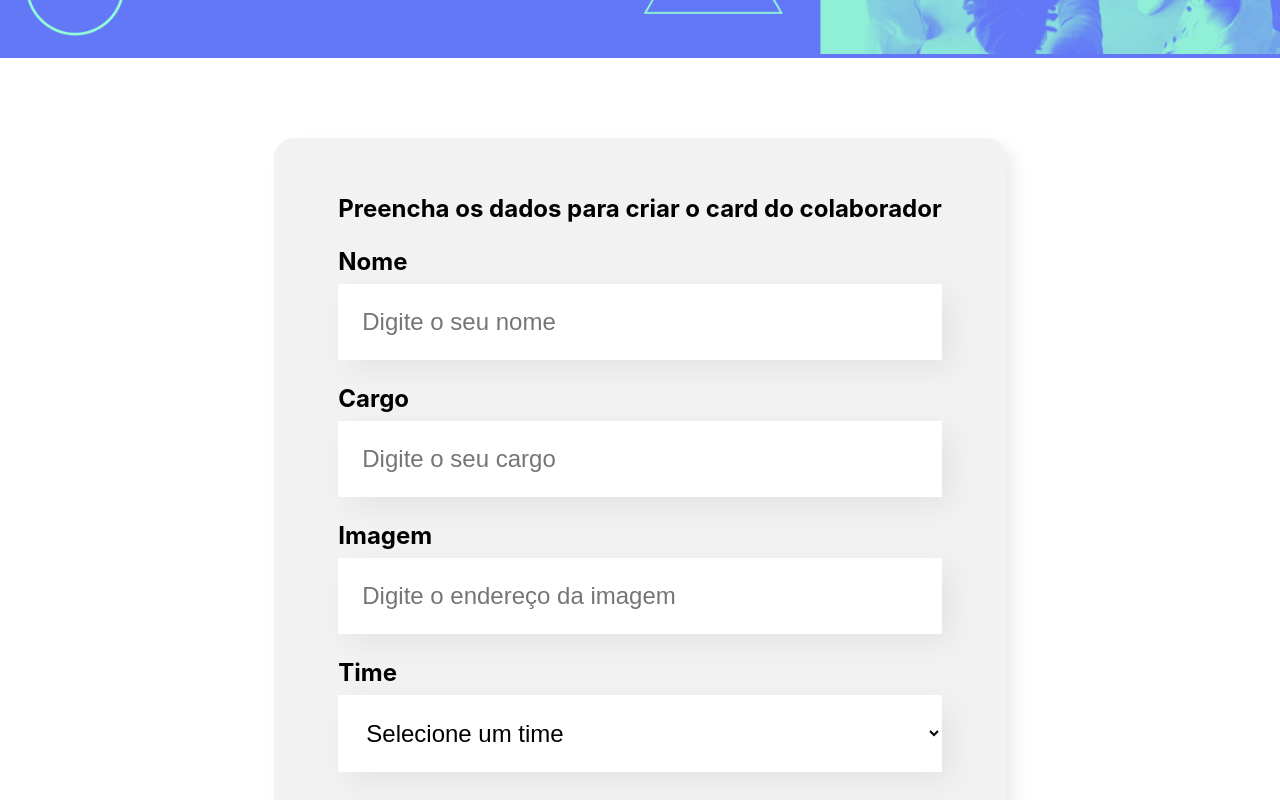
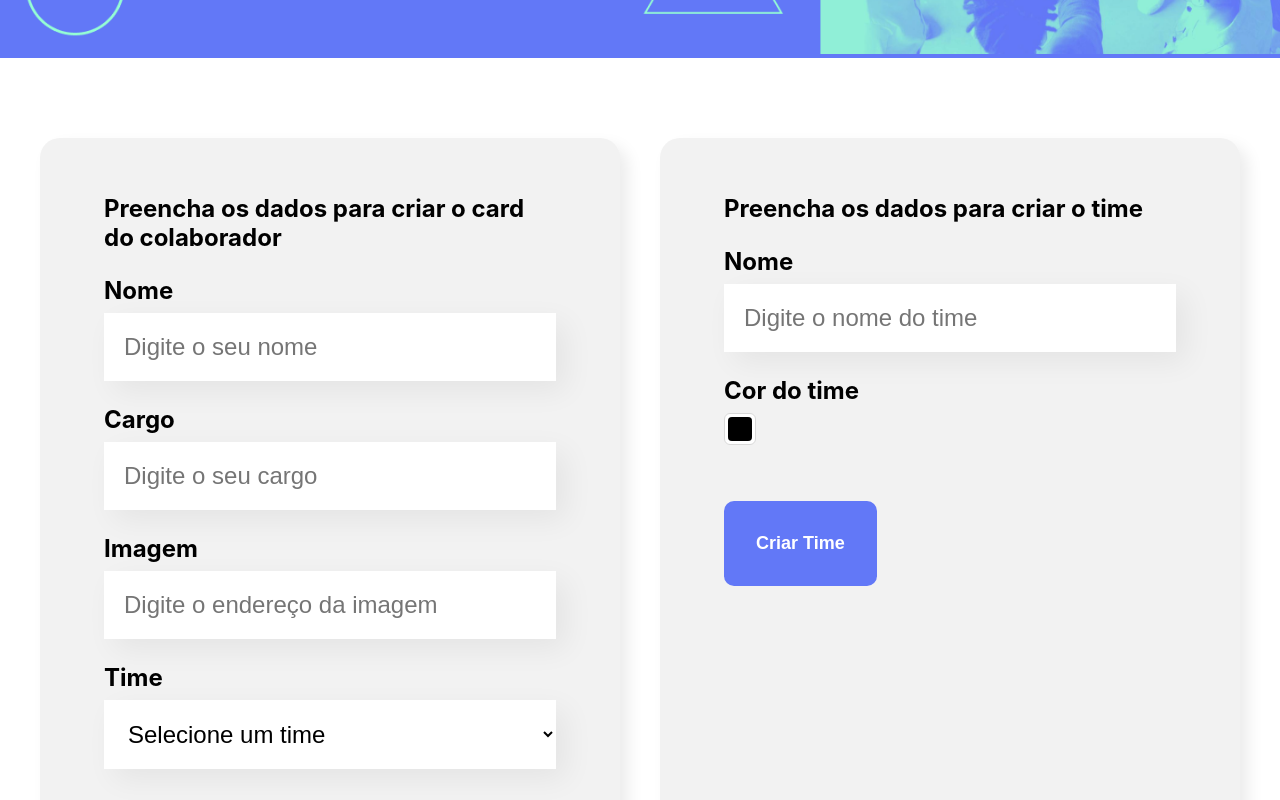
Before and after one commit to MatheusKerscher/organo, a React (Create React App) app: page / in a window 1280 px wide. Shown: the part 440-1240 px from the top of the page. Built offline with nearby package versions, Linux system fonts and the light colour scheme; the HTML template or start-up script is replaced by a standard one.

Commit message:
Form layout adjusts

```diff
--- a/src/components/Form/Form.css
+++ b/src/components/Form/Form.css
@@ -3,11 +3,11 @@
     justify-content: center;
     flex-wrap: wrap;
     gap: 40px;
-    margin: 80px 0;
+    margin: 80px 40px;
 }
 
 .form form {
-    max-width: 80%;
+    flex: 1;
     background-color: #f2f2f2;
     border-radius: 20px;
     padding: 36px 64px;
--- a/src/components/Form/Form.js
+++ b/src/components/Form/Form.js
@@ -54,7 +54,7 @@ export const Form = (props) => {
         <h2>Preencha os dados para criar o card do colaborador</h2>
 
         <TextInput
-          required={true}
+          required
           label="Nome"
           placeholder="Digite o seu nome"
           inputValue={name}
@@ -62,7 +62,7 @@ export const Form = (props) => {
         />
 
         <TextInput
-          required={true}
+          required
           label="Cargo"
           placeholder="Digite o seu cargo"
           inputValue={role}
@@ -91,7 +91,7 @@ export const Form = (props) => {
         <h2>Preencha os dados para criar o time</h2>
 
         <TextInput
-          required={true}
+          required
           label="Nome"
           placeholder="Digite o nome do time"
           inputValue={teamName}
--- a/src/components/SelectInput/SelectInput.css
+++ b/src/components/SelectInput/SelectInput.css
@@ -15,6 +15,6 @@
     width: 100%;
     border: none;
     font-size: 24px;
-    padding: 24px;
+    padding: 20px;
     box-sizing: border-box;
 }
--- a/src/components/TextInput/TextInput.css
+++ b/src/components/TextInput/TextInput.css
@@ -15,6 +15,6 @@
     width: 100%;
     border: none;
     font-size: 24px;
-    padding: 24px;
+    padding: 20px;
     box-sizing: border-box;
 }
```
